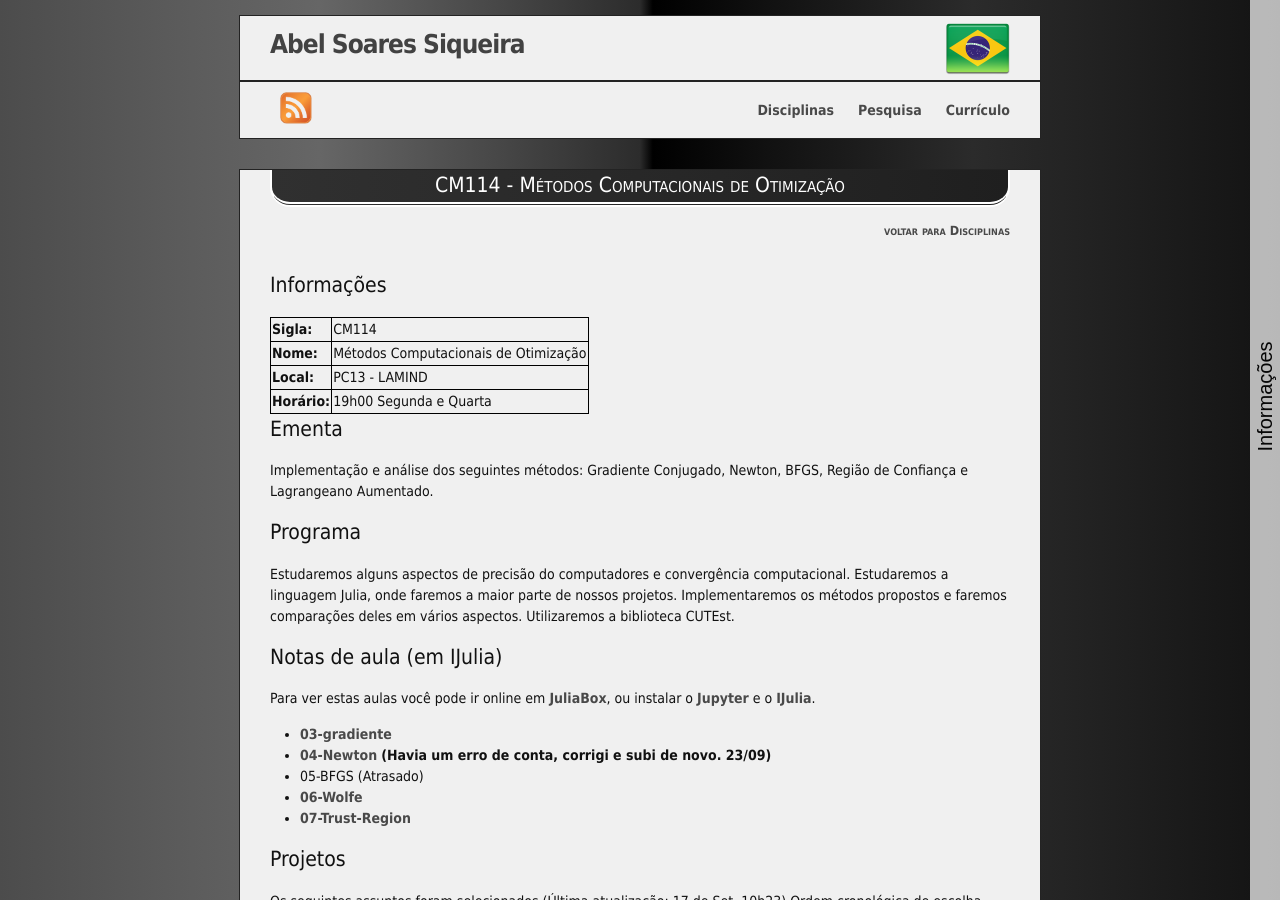
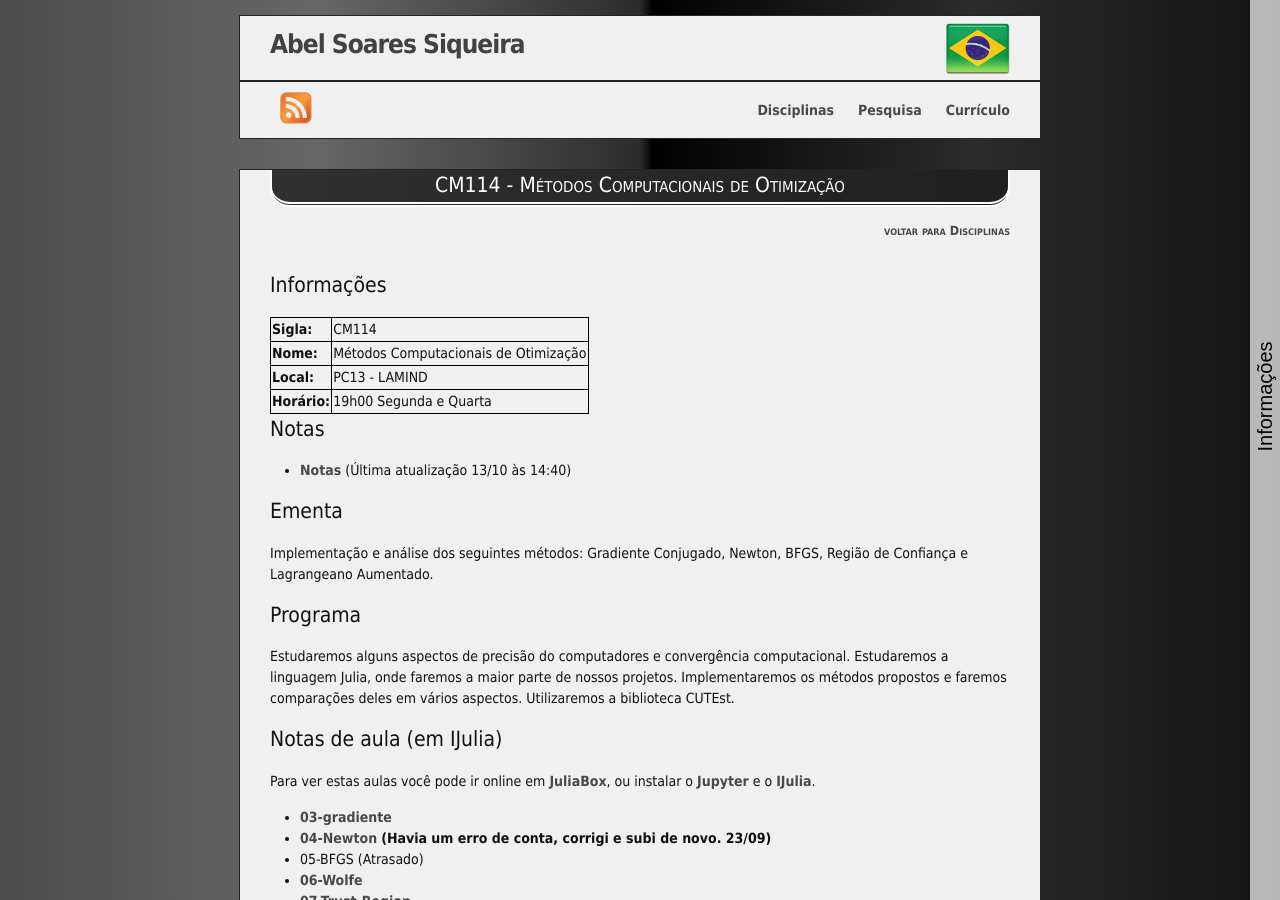
Before and after one commit to abelsiqueira/abelsiqueira.github.io-old, a Jekyll site: the page built from _posts/br/2015-08-02-cm114-2015s2.markdown, in a window 1280 px wide and 900 px high. Built offline with Jekyll 4.4.1, drawn with Linux system fonts in a browser that asks for light colours; nearby versions of some CDN libraries.

Commit message:
Adicionado notas de cm114 2015s2

```diff
--- a/_posts/br/2015-08-02-cm114-2015s2.markdown
+++ b/_posts/br/2015-08-02-cm114-2015s2.markdown
@@ -14,6 +14,11 @@ tag:        2015s2
   | **Nome:**    | Métodos Computacionais de Otimização
   | **Local:**   | PC13 - LAMIND
   | **Horário:** | 19h00 Segunda e Quarta
+
+# Notas
+
+  - [Notas]({{ site.baseurl }}/disciplinas/cm114/notas-2015s2.pdf)
+    (Última atualização 13/10 às 14:40)
 
 # Ementa
 
```
Also changed, not shown: 1 other file.
